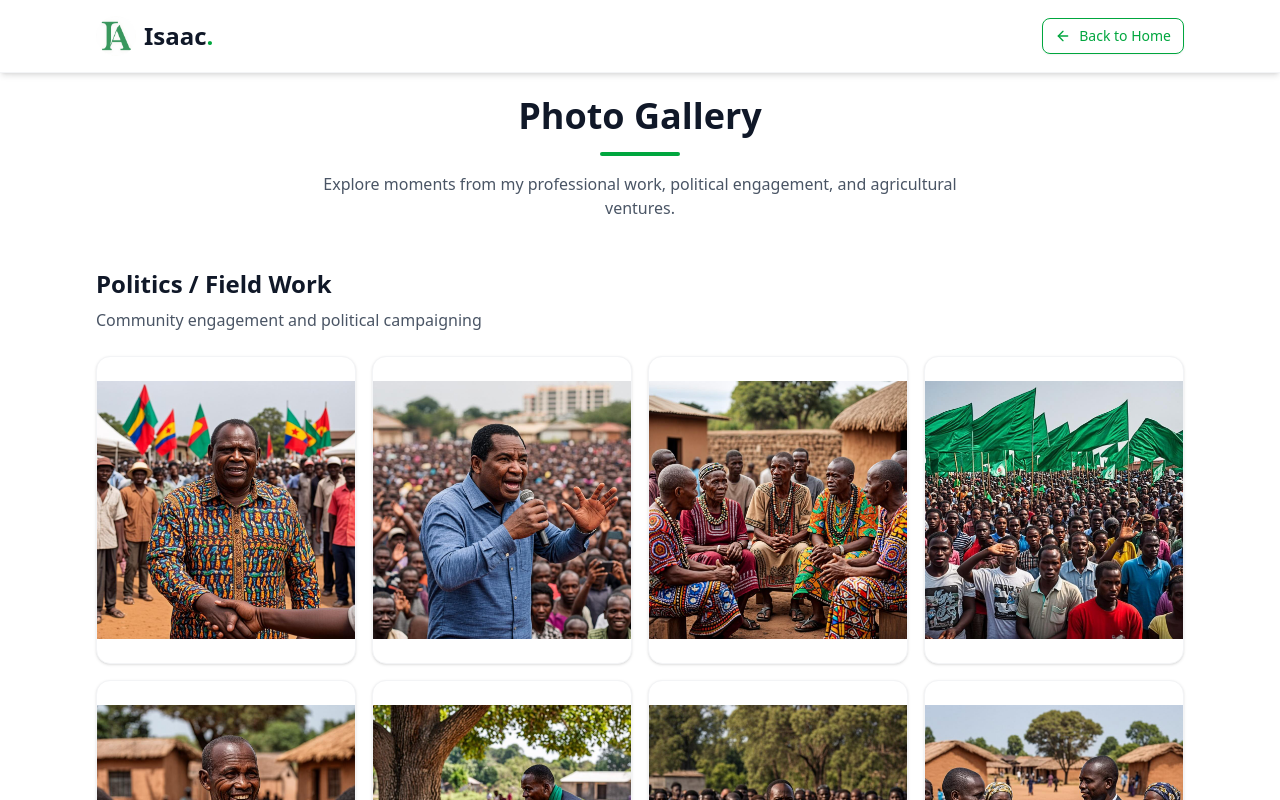
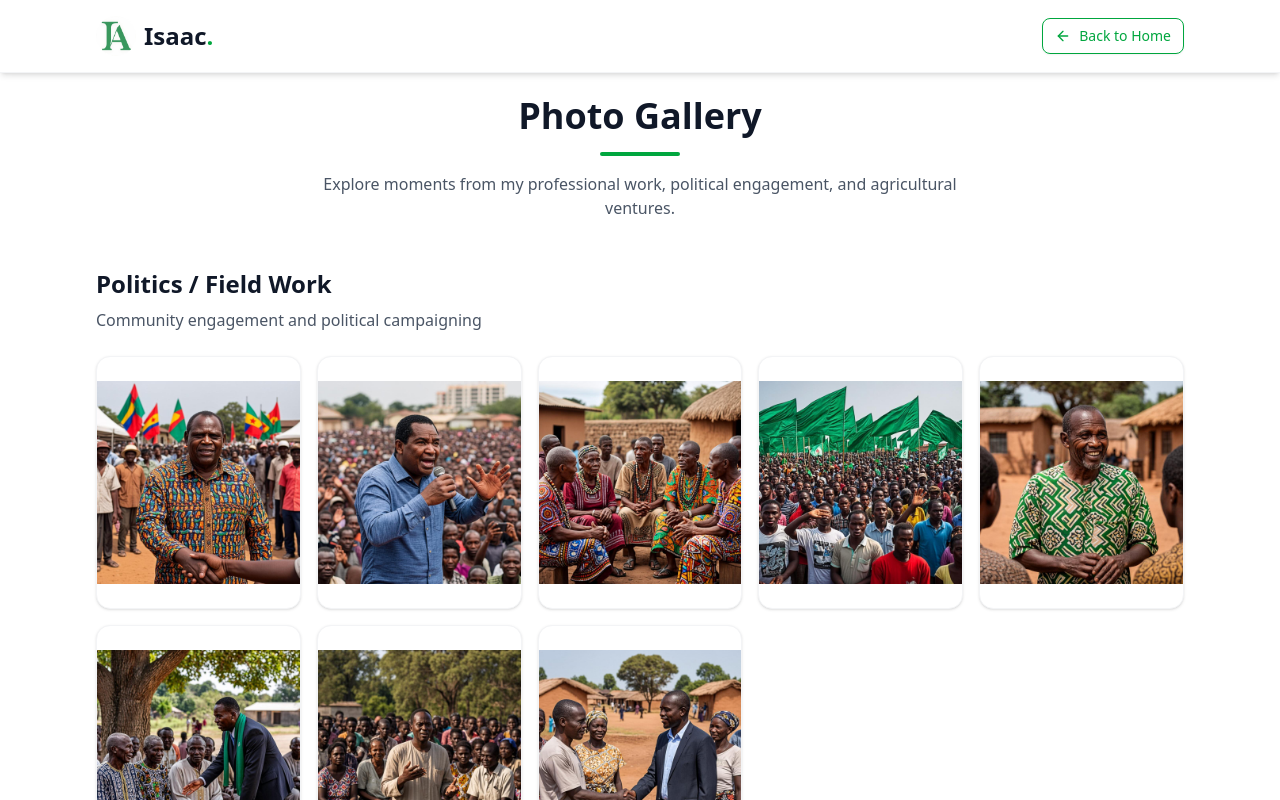
Before and after one commit to Godfredasare/isaac-amoafo-addo, a Next.js app: page /gallery in a window 1280 px wide. Shown: the top 800 px of the page. Built offline with nearby package versions, Linux system fonts and the light colour scheme.

Commit message:
Limit gallery to 10 images per category with Show All button

```diff
--- a/src/app/gallery/page.tsx
+++ b/src/app/gallery/page.tsx
@@ -3,12 +3,20 @@
 import { useState } from 'react'
 import { Card, CardContent } from "@/components/ui/card"
 import { Button } from "@/components/ui/button"
-import { ArrowLeft, X } from "lucide-react"
+import { ArrowLeft, X, ChevronDown, ChevronUp } from "lucide-react"
 import Link from "next/link"
 import { galleryPageCategories } from "@/data/gallery"
 
 export default function GalleryPage() {
   const [selectedImage, setSelectedImage] = useState<{ src: string; alt: string } | null>(null)
+  const [expandedCategories, setExpandedCategories] = useState<Record<number, boolean>>({})
+
+  const toggleCategory = (index: number) => {
+    setExpandedCategories(prev => ({
+      ...prev,
+      [index]: !prev[index]
+    }))
+  }
 
   return (
     <div className="min-h-screen bg-white">
@@ -49,14 +57,19 @@ export default function GalleryPage() {
           </div>
 
           {/* Gallery Categories */}
-          {galleryPageCategories.map((category, categoryIndex) => (
+          {galleryPageCategories.map((category, categoryIndex) => {
+            const isExpanded = expandedCategories[categoryIndex]
+            const displayImages = isExpanded ? category.images : category.images.slice(0, 10)
+            const hasMoreImages = category.images.length > 10
+
+            return (
               <div key={categoryIndex} className="mb-12">
                 <div className="mb-6">
                   <h2 className="text-2xl font-bold text-gray-900 mb-2">{category.title}</h2>
                   <p className="text-gray-600">{category.description}</p>
                 </div>
-              <div className="grid grid-cols-2 md:grid-cols-4 gap-4">
-                {category.images.map((image, imageIndex) => (
+                <div className="grid grid-cols-2 md:grid-cols-5 gap-4">
+                  {displayImages.map((image, imageIndex) => (
                     <Card
                       key={imageIndex}
                       className="border border-gray-100 hover:border-green-200 hover:shadow-lg transition-all duration-300 overflow-hidden cursor-pointer group"
@@ -78,8 +91,30 @@ export default function GalleryPage() {
                     </Card>
                   ))}
                 </div>
+                {hasMoreImages && (
+                  <div className="mt-4 text-center">
+                    <Button
+                      variant="outline"
+                      className="border-green-600 text-green-600 hover:bg-green-50"
+                      onClick={() => toggleCategory(categoryIndex)}
+                    >
+                      {isExpanded ? (
+                        <>
+                          <ChevronUp className="w-4 h-4 mr-2" />
+                          Show Less
+                        </>
+                      ) : (
+                        <>
+                          <ChevronDown className="w-4 h-4 mr-2" />
+                          Show All ({category.images.length - 10} more)
+                        </>
+                      )}
+                    </Button>
                   </div>
-          ))}
+                )}
+              </div>
+            )
+          })}
         </div>
       </main>
 
```
Lines whose indentation alone changed are shown as unchanged.
